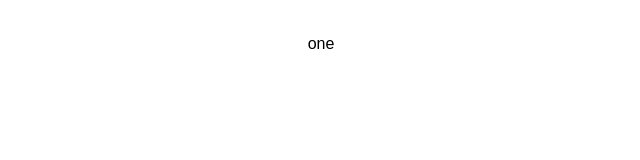
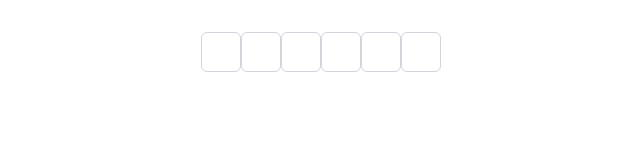
Before and after one commit to praveesh91/javscript-coding-questions, a React (Vite) app in the folder react/my-react-app/: page / in a window 1280 px wide. Shown: the top 160 px of the page, without its empty margins (319-959 px from the left). Built offline with nearby package versions, Linux system fonts and the light colour scheme.

Commit message:
get input and move to next input field

```diff
--- a/react/my-react-app/src/components/otp/Otp.jsx
+++ b/react/my-react-app/src/components/otp/Otp.jsx
@@ -1,12 +1,35 @@
-import React from "react";
-import useCycle from "../../hooks/useCycle";
+import React, { useRef, useState } from "react";
 
-const Otp = () => {
-  const [mode, cycle] = useCycle("one", "two", "three");
+const Otp = ({ otpLength = 6 }) => {
+  const [otpFields, setOtpFields] = useState(new Array(otpLength).fill(""));
+  const ref = useRef([]);
+
+  console.log(ref);
+
+  const handleKeydown = (event, index) => {
+    if (isNaN(event.key)) {
+      return;
+    }
+    const copyOtpFields = [...otpFields];
+    copyOtpFields[index] = event.key;
+    ref.current[index + 1].focus();
+    setOtpFields(copyOtpFields);
+  };
 
   return (
-    <div className="flex align-middle justify-center" onClick={cycle}>
-      {mode}
+    <div className="">
+      {otpFields.map((el, index) => {
+        return (
+          <input
+            ref={(currentInput) => (ref.current[index] = currentInput)}
+            className="w-10 h-10 text-center text-xl border border-gray-300 rounded-md focus:border-blue-500"
+            key={index}
+            value={el}
+            type="text"
+            onKeyDown={(event) => handleKeydown(event, index)}
+          />
+        );
+      })}
     </div>
   );
 };
```
